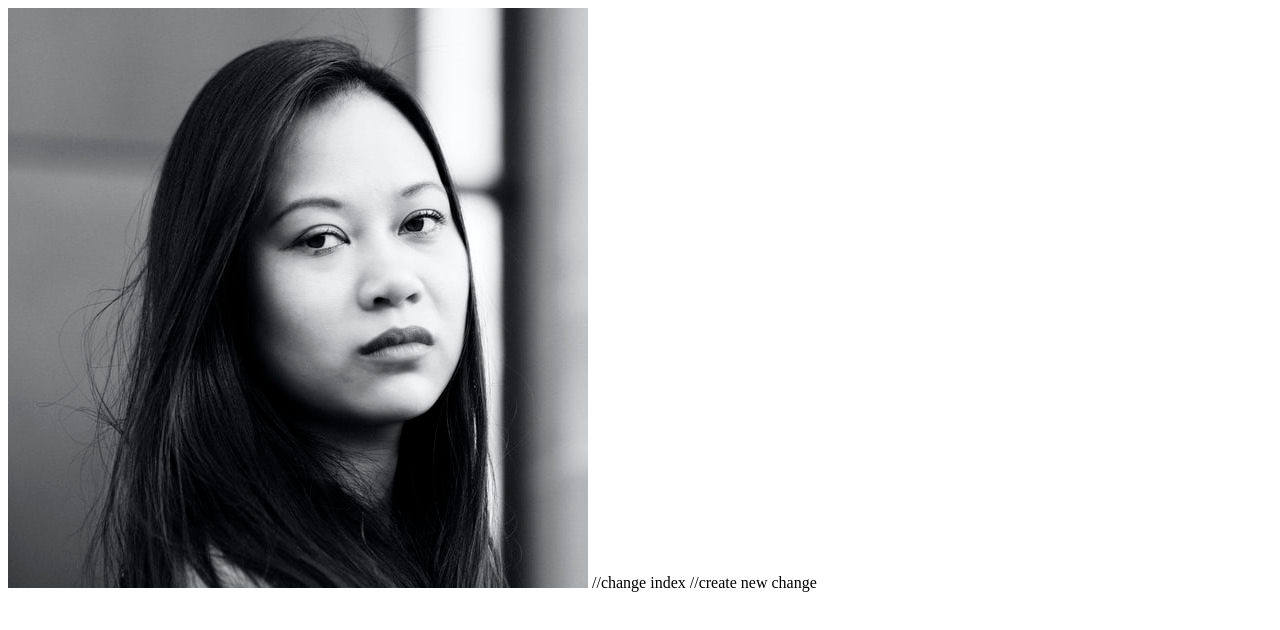
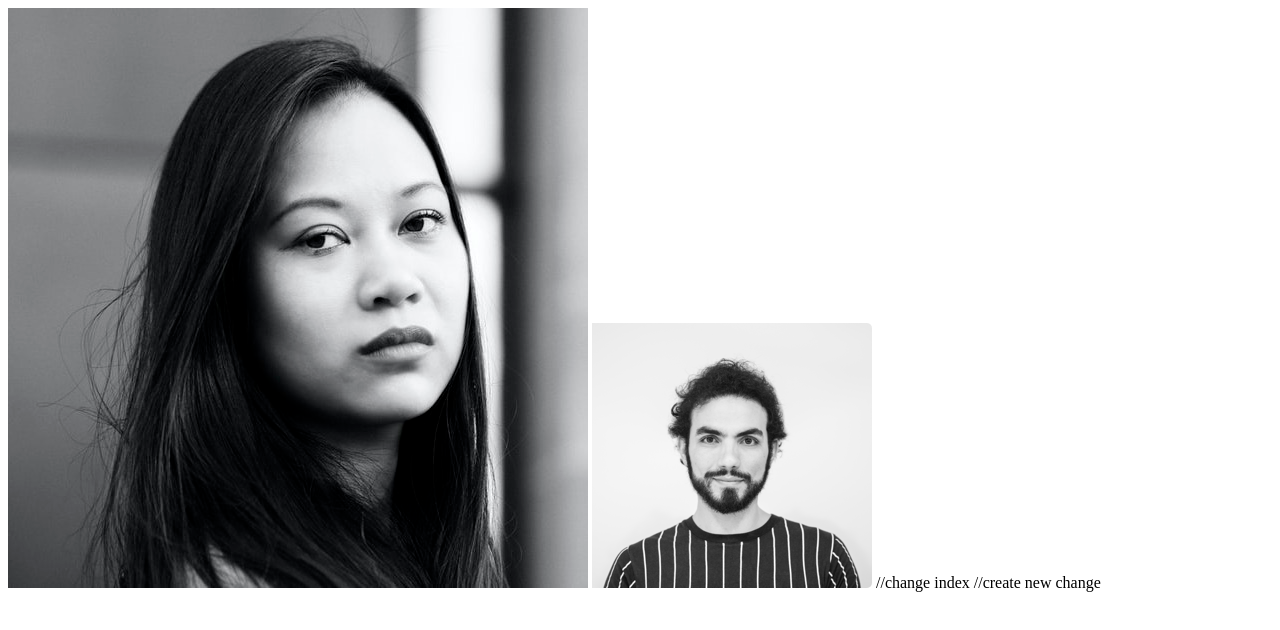
Before and after one commit to BohdanRobota/Git-HW, a plain HTML site: page HW1-GIT/index.html in a window 1280 px wide. Drawn offline with Linux system fonts and the light colour scheme.

Commit message:
add image to index.html

```diff
--- a/HW1-GIT/index.html
+++ b/HW1-GIT/index.html
@@ -8,6 +8,7 @@
 </head>
 <body>
   <img src="img/User4.jpg" alt="User">
+  <img src="img/User-img.png" alt="User2">
 
   //change index
   //create new change
```
